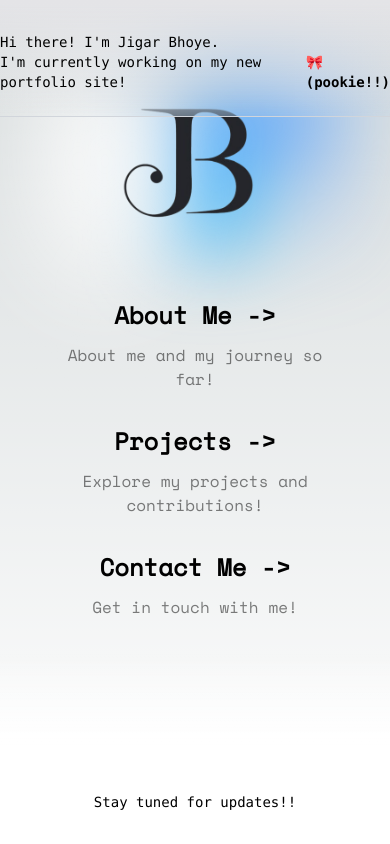
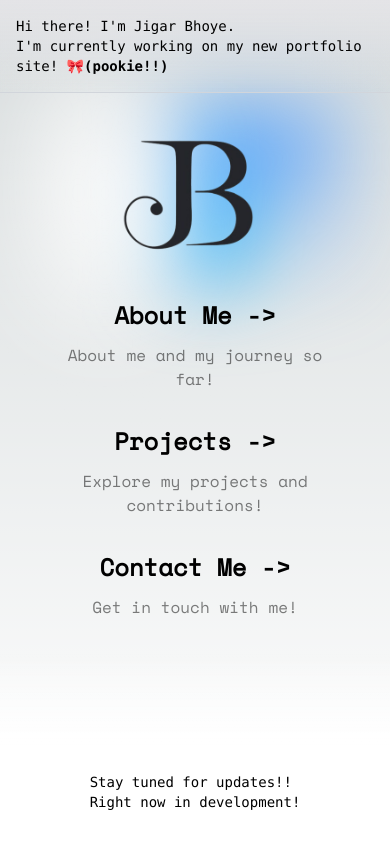
Before and after one commit to jigarbhoye04/portfolio_old, a Next.js app: page / in a window 390 px wide. Built offline with nearby package versions, Linux system fonts and the light colour scheme.

Commit message:
Update page.tsx

```diff
--- a/src/app/page.tsx
+++ b/src/app/page.tsx
@@ -6,11 +6,14 @@
   return (
     <main className="flex min-h-screen flex-col items-center justify-between pb-20 pt-10">
       <div className="z-10 w-full max-w-5xl items-center justify-between font-mono text-sm lg:flex">
-        <p className="fixed left-0 top-0 flex w-full justify-center border-b border-gray-300 bg-gradient-to-b from-zinc-200 pb-6 pt-8 backdrop-blur-2xl dark:border-neutral-800 dark:bg-zinc-800/30 dark:from-inherit lg:static lg:w-auto lg:rounded-xl lg:border lg:bg-gray-200 lg:p-4 lg:dark:bg-zinc-800/30">
-          Hi there! I&apos;m Jigar Bhoye. <br/>
-          I&apos;m currently working on my new portfolio site!&nbsp;
-          <code className="font-mono font-bold"><br/>🎀(pookie!!)</code>
-        </p>
+        <div className="fixed top-0 left-0 flex w-full justify-center border-b border-gray-300 bg-gradient-to-b from-zinc-200 p-4 backdrop-blur-2xl dark:border-neutral-800 dark:bg-zinc-800/30 dark:from-inherit lg:static lg:w-auto lg:rounded-xl lg:border lg:bg-gray-200 lg:p-4 lg:dark:bg-zinc-800/30">
+          <p>
+            Hi there! I&apos;m Jigar Bhoye. <br />
+            I&apos;m currently working on my new portfolio site!&nbsp;
+            <span className="font-mono font-bold">🎀(pookie!!)</span>
+          </p>
+        </div>
+
         <div className="fixed bottom-0 left-0 flex h-48 w-full items-end justify-center bg-gradient-to-t from-white via-white dark:from-black dark:via-black lg:static lg:size-auto lg:bg-none">
           <a
             className="pointer-events-none flex place-items-center gap-2 p-8 lg:pointer-events-auto lg:p-0"
@@ -18,7 +21,8 @@
             // target="_blank"
             rel="noopener noreferrer"
           >
-            Stay tuned for updates!!{" "}
+            Stay tuned for updates!!{" "}<br/>
+            Right now in development!{" "}
             {/* <Image
               src="/vercel.svg"
               alt="Vercel Logo"
@@ -31,7 +35,7 @@
         </div>
       </div>
 
-      <div className="relative z-[-1] flex place-items-center before:absolute before:h-[300px] before:w-full before:-translate-x-1/2 before:rounded-full before:bg-gradient-radial before:from-white before:to-transparent before:blur-2xl before:content-[''] after:absolute after:-z-20 after:h-[180px] after:w-full after:translate-x-1/3 after:bg-gradient-conic after:from-sky-400 after:via-blue-400 after:blur-2xl after:content-[''] before:dark:bg-gradient-to-br before:dark:from-transparent before:dark:to-blue-700 before:dark:opacity-10 after:dark:from-sky-900 after:dark:via-[#0141ff] after:dark:opacity-40 sm:before:w-[480px] sm:after:w-[240px] before:lg:h-[360px]">
+      <div className="relative pt-16 z-[-1] flex place-items-center before:absolute before:h-[300px] before:w-full before:-translate-x-1/2 before:rounded-full before:bg-gradient-radial before:from-white before:to-transparent before:blur-2xl before:content-[''] after:absolute after:-z-20 after:h-[180px] after:w-full after:translate-x-1/3 after:bg-gradient-conic after:from-sky-400 after:via-blue-400 after:blur-2xl after:content-[''] before:dark:bg-gradient-to-br before:dark:from-transparent before:dark:to-blue-700 before:dark:opacity-10 after:dark:from-sky-900 after:dark:via-[#0141ff] after:dark:opacity-40 sm:before:w-[480px] sm:after:w-[240px] before:lg:h-[360px]">
         <Image
           className="relative dark:drop-shadow-[0_0_0.3rem_#ffffff70] dark:invert"
           src="/mylg.png"
@@ -61,9 +65,9 @@
         </a>
 
         <a
-          href="/"
+          href="https://github.com/jigarbhoye04"
           className="group rounded-lg border border-transparent px-5 py-4 transition-colors hover:border-gray-300 hover:bg-gray-100 hover:dark:border-neutral-700 hover:dark:bg-neutral-800/30"
-          // target="_blank"
+          target="_blank"
           rel="noopener noreferrer"
         >
           <h2 className="mb-3 text-2xl font-semibold">
@@ -78,9 +82,9 @@
         </a>
 
         <a
-          href="/"
+          href="https://linktr.ee/jigarbhoye"
           className="group rounded-lg border border-transparent px-5 py-4 transition-colors hover:border-gray-300 hover:bg-gray-100 hover:dark:border-neutral-700 hover:dark:bg-neutral-800/30"
-          // target="_blank"
+          target="_blank"
           rel="noopener noreferrer"
         >
           <h2 className="mb-3 text-2xl font-semibold">
```
